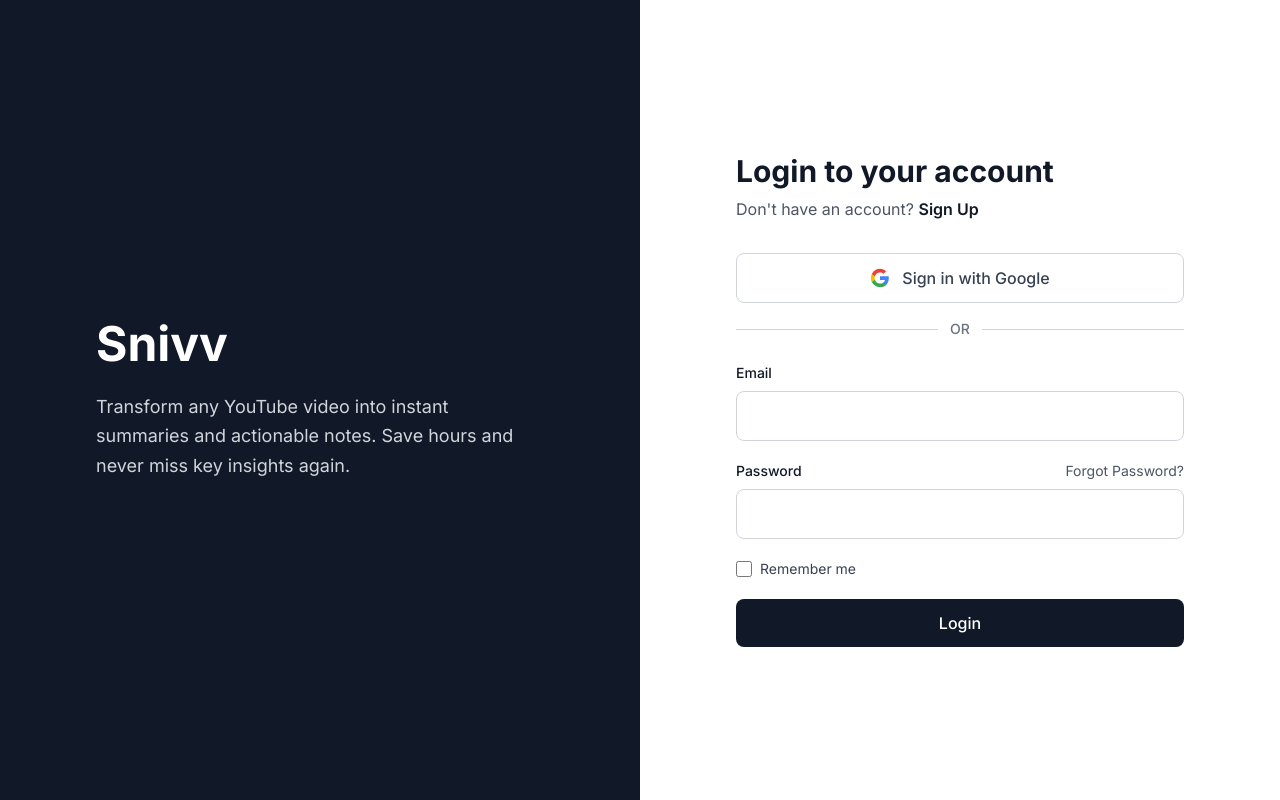
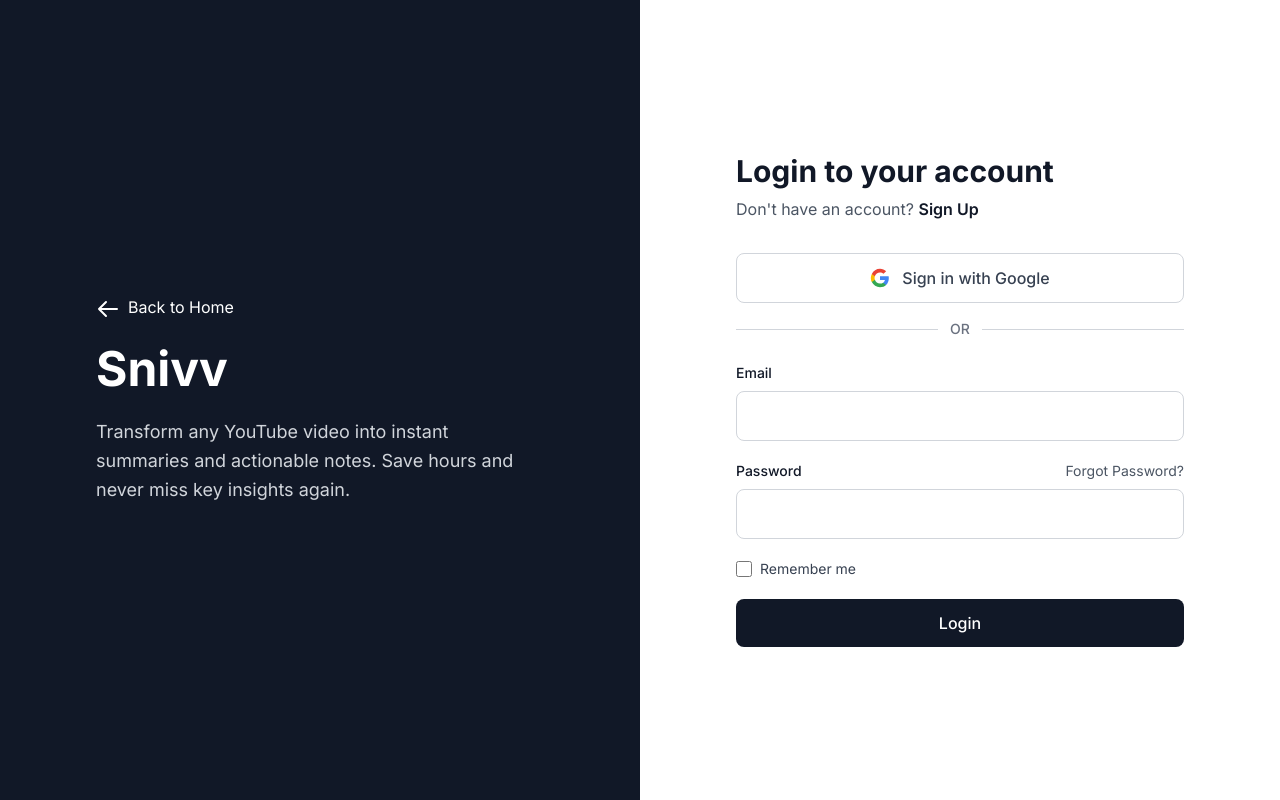
Before and after one commit to Subham-Satapathy/yt-note-taker, a Next.js app: page /auth/signin in a window 1280 px wide. Built offline with nearby package versions, Linux system fonts and the light colour scheme.

Commit message:
feat(AuthLayout): add "Back to Home" links for improved navigation on both panels

```diff
--- a/components/AuthLayout.tsx
+++ b/components/AuthLayout.tsx
@@ -1,4 +1,5 @@
 import { ReactNode } from 'react';
+import Link from 'next/link';
 
 interface AuthLayoutProps {
   children: ReactNode;
@@ -10,6 +11,12 @@
       {/* Left Panel - Dark */}
       <div className="hidden lg:flex lg:w-1/2 bg-gray-900 items-center justify-center p-12">
         <div className="max-w-md">
+          <Link href="/" className="inline-block mb-6 text-white hover:text-gray-300 transition-colors">
+            <svg xmlns="http://www.w3.org/2000/svg" className="h-6 w-6 inline-block mr-2" fill="none" viewBox="0 0 24 24" stroke="currentColor">
+              <path strokeLinecap="round" strokeLinejoin="round" strokeWidth={2} d="M10 19l-7-7m0 0l7-7m-7 7h18" />
+            </svg>
+            Back to Home
+          </Link>
           <h1 className="text-5xl font-bold text-white mb-6">Snivv</h1>
           <p className="text-gray-300 text-lg leading-relaxed">
             Transform any YouTube video into instant summaries and actionable notes. Save hours and never miss key insights again.
@@ -20,6 +27,15 @@
       {/* Right Panel - White */}
       <div className="w-full lg:w-1/2 bg-white flex items-center justify-center p-8">
         <div className="max-w-md w-full">
+          {/* Mobile Back to Home Link */}
+          <div className="lg:hidden mb-6">
+            <Link href="/" className="inline-flex items-center text-gray-600 hover:text-gray-900 transition-colors">
+              <svg xmlns="http://www.w3.org/2000/svg" className="h-5 w-5 mr-2" fill="none" viewBox="0 0 24 24" stroke="currentColor">
+                <path strokeLinecap="round" strokeLinejoin="round" strokeWidth={2} d="M10 19l-7-7m0 0l7-7m-7 7h18" />
+              </svg>
+              Back to Home
+            </Link>
+          </div>
           {children}
         </div>
       </div>
```
